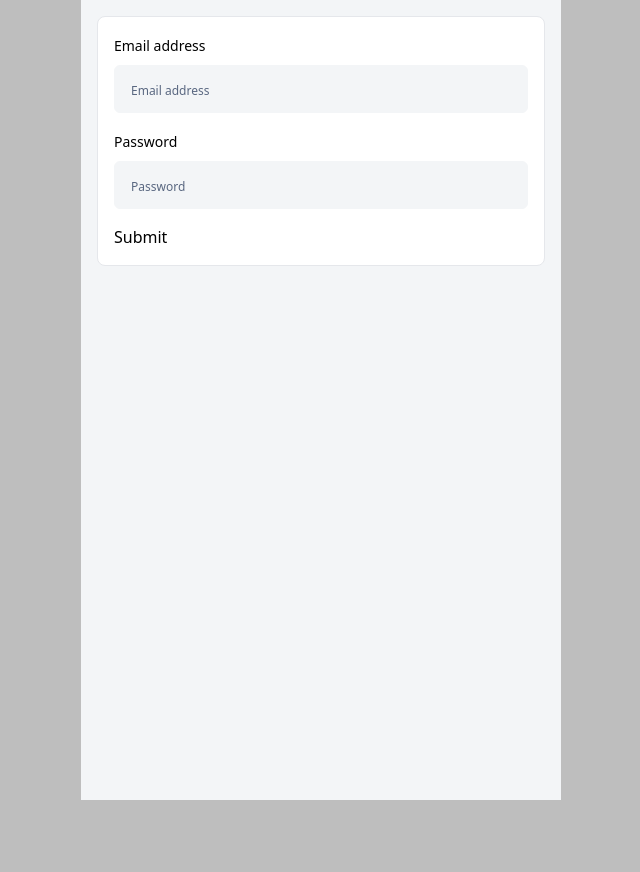
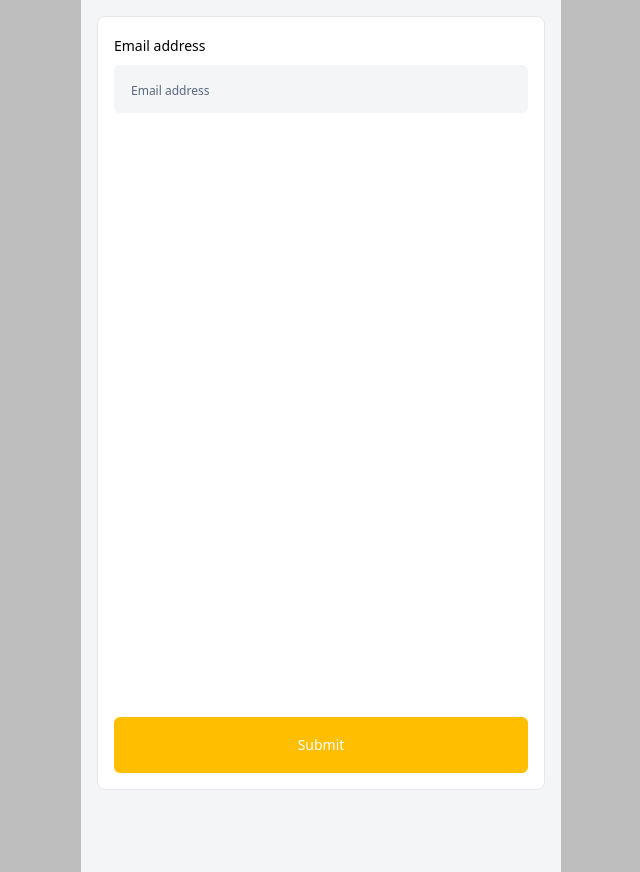
Before and after one commit to azharluthfi14/oeypay-root, a React (Vite) app: page / in a window 1280 px wide. Shown: the whole page, without its empty margins (319-959 px from the left). Before the commit the page ends 800 px from the top, so only its background shows below. Built offline with nearby package versions, Linux system fonts and the light colour scheme.

Commit message:
chore: add state validation input

```diff
--- a/capacitor.config.ts
+++ b/capacitor.config.ts
@@ -1,12 +1,12 @@
-import { CapacitorConfig } from '@capacitor/cli';
+import type { CapacitorConfig } from '@capacitor/cli';
 
 const config: CapacitorConfig = {
   appId: 'com.oeypay.app',
   appName: 'oeypay',
   webDir: 'dist',
   server: {
-    androidScheme: 'https'
-  }
+    androidScheme: 'https',
+  },
 };
 
 export default config;
--- /dev/null
+++ b/src/components/atoms/Buttons/index.tsx
@@ -0,0 +1,50 @@
+import type { ButtonHTMLAttributes } from 'react';
+import { forwardRef } from 'react';
+
+import { cva } from 'class-variance-authority';
+import type { VariantProps } from 'class-variance-authority';
+
+import { cn } from '@/utils';
+
+interface ButtonProps
+  extends ButtonHTMLAttributes<HTMLButtonElement>,
+    VariantProps<typeof buttonVariants> {}
+
+const buttonVariants = cva(
+  'inline-flex items-center justify-center whitespace-nowrap rounded-md text-sm font-medium ring-offset-background transition-colors focus-visible:outline-none focus-visible:ring-2 focus-visible:ring-ring focus-visible:ring-offset-2 disabled:pointer-events-none disabled:opacity-50',
+  {
+    variants: {
+      variant: {
+        'default': 'bg-yellow text-white hover:bg-yellow/90',
+        'outline-primary':
+          'border border-yellow text-yellow bg-background hover:bg-yellow hover:text-white',
+        'secondary':
+          'bg-secondary text-secondary-foreground hover:bg-secondary/80',
+        'ghost': 'bg-white2 text-gray2',
+        'link': 'text-primary underline-offset-4 hover:underline',
+      },
+      size: {
+        default: 'h-14 p-4',
+        sm: 'h-9 rounded-md px-3',
+        lg: 'h-11 rounded-md px-8',
+        icon: 'h-10 w-10',
+      },
+    },
+    defaultVariants: {
+      variant: 'default',
+      size: 'default',
+    },
+  },
+);
+
+export const Button = forwardRef<HTMLButtonElement, ButtonProps>(
+  ({ className, variant, size, ...props }, ref) => {
+    return (
+      <button
+        className={cn(buttonVariants({ variant, size, className }))}
+        ref={ref}
+        {...props}
+      />
+    );
+  },
+);
--- a/src/components/atoms/Card/index.tsx
+++ b/src/components/atoms/Card/index.tsx
@@ -1,5 +1,17 @@
 import type { ReactNode } from 'react';
 
-export const Card = ({ children }: { children: ReactNode }) => {
-  return <div className="bg-white rounded-lg p-4 border">{children}</div>;
+import { cn } from '@/utils';
+
+export const Card = ({
+  children,
+  className,
+}: {
+  children: ReactNode;
+  className?: string;
+}) => {
+  return (
+    <div className={cn('bg-white rounded-lg p-4 border', className)}>
+      {children}
+    </div>
+  );
 };
--- a/src/components/atoms/Input/index.tsx
+++ b/src/components/atoms/Input/index.tsx
@@ -11,12 +11,12 @@ export const Input = forwardRef<HTMLInputElement, InputProps>(
       <input
         type={type}
         className={cn(
-          'flex h-12 w-full rounded-md border placeholder:text-[12px] border-white2 bg-white2 px-4 py-4 text-sm ring-offset-background file:border-0 file:bg-transparent file:text-sm file:font-medium placeholder:text-gray2 focus-visible:outline-none disabled:cursor-not-allowed disabled:opacity-50',
-          className
+          'flex h-12 w-full rounded-md transition-all ease-in-out duration-300 border placeholder:text-[12px] border-transparent bg-white2 px-4 py-4 text-sm file:border-0 file:bg-transparent file:text-sm file:font-medium placeholder:text-gray2 focus-visible:outline-none disabled:cursor-not-allowed disabled:opacity-50',
+          className,
         )}
         ref={ref}
         {...props}
       />
     );
-  }
+  },
 );
--- a/src/components/atoms/Label/index.tsx
+++ b/src/components/atoms/Label/index.tsx
@@ -13,5 +13,5 @@ export const Label = React.forwardRef<
   React.ElementRef<'label'>,
   React.ComponentPropsWithoutRef<'label'> & VariantProps<typeof labelVariants>
 >(({ className, ...props }, ref) => (
-  <label ref={ref} {...props} className={cn(labelVariants(), className)} />
+  <label ref={ref} className={cn(labelVariants(), className)} {...props} />
 ));
--- a/src/components/atoms/index.ts
+++ b/src/components/atoms/index.ts
@@ -1,4 +1,5 @@
 export * from './BottomLayout';
+export * from './Buttons';
 export * from './Card';
 export * from './Input';
 export * from './Label';
--- a/src/components/organisms/FormRegister/index.tsx
+++ b/src/components/organisms/FormRegister/index.tsx
@@ -2,20 +2,26 @@ import type { Control } from 'react-hook-form';
 import { Controller } from 'react-hook-form';
 import type * as z from 'zod';
 
-import { Card, Input, Label } from '@/components';
+import { Button, Card, Input, Label } from '@/components';
 import type { LoginValidation } from '@/libs';
 
 export const FormRegister = ({ handleSubmit, control }: FormRegisterProps) => {
   return (
-    <Card>
-      <form onSubmit={handleSubmit} className="space-y-4">
+    <Card className="relative overflow-y-hidden">
+      <form
+        onSubmit={handleSubmit}
+        className="flex flex-col justify-between h-[calc(100vh_-_60px)]">
+        <div className="space-y-2">
           <div className="space-y-2">
             <Controller
               control={control}
               name="email"
-            render={({ field: { onChange, onBlur, value }, formState: { errors } }) => (
+              render={({
+                field: { onChange, onBlur, value },
+                formState: { errors },
+              }) => (
                 <div className="space-y-2">
-                <Label>Email address</Label>
+                  <Label htmlFor="email">Email address</Label>
                   <Input
                     type="email"
                     placeholder="Email address"
@@ -23,6 +29,7 @@ export const FormRegister = ({ handleSubmit, control }: FormRegisterProps) => {
                     onBlur={onBlur}
                     value={value}
                   />
+
                   {errors.email && <span>{errors.email?.message}</span>}
                 </div>
               )}
@@ -46,7 +53,31 @@ export const FormRegister = ({ handleSubmit, control }: FormRegisterProps) => {
               )}
             />
           </div>
-        <button type="submit">Submit</button>
+          <div className="space-y-2">
+            <Controller
+              control={control}
+              name="password"
+              render={({ field: { onChange, onBlur, value } }) => (
+                <div className="space-y-2">
+                  <Label>Password</Label>
+                  <Input
+                    type="password"
+                    placeholder="Password"
+                    onChange={onChange}
+                    onBlur={onBlur}
+                    value={value}
+                  />
+                </div>
+              )}
+            />
+          </div>
+        </div>
+
+        <footer className="">
+          <Button type="button" className="w-full">
+            Submit
+          </Button>
+        </footer>
       </form>
     </Card>
   );
--- a/src/libs/authValidation.ts
+++ b/src/libs/authValidation.ts
@@ -3,9 +3,13 @@ import * as z from 'zod';
 const EMAIL_REGEX = /^[\w-\\.]+@([\w-]+\.)+[\w-]{2,4}$/;
 
 export const LoginValidation = z.object({
-  email: z
+  emailAddress: z
     .string()
-    .regex(EMAIL_REGEX)
-    .email({ message: 'Invalid email. Please enter a valid email address' }),
-  password: z.string().min(8, { message: 'Password must be at least 8 characters.' }),
+    .min(1, { message: 'Email address is required' })
+    .email({
+      message: 'Invalid email address. Please enter a valid email address',
+    }),
+  // password: z
+  //   .string()
+  //   .min(8, { message: 'Password must be at least 8 characters.' }),
 });
--- a/src/pages/Home/index.tsx
+++ b/src/pages/Home/index.tsx
@@ -11,7 +11,7 @@ export const HomePage = () => {
   return (
     <section data-testid="title-homepage">
       This is HomePage Mas
-      <Input placeholder="Text input" />
+      {/* <Input placeholder="Text input" />
       <GeeTest
         nativeButton={{
           width: '100%',
@@ -22,7 +22,7 @@ export const HomePage = () => {
         product={'popup'}
         onSuccess={result => console.log('success. result: ', result)}
       />
-      <button>Submit</button>
+      <button>Submit</button> */}
     </section>
   );
 };
--- a/src/pages/Register/index.tsx
+++ b/src/pages/Register/index.tsx
@@ -1,10 +1,62 @@
+import { zodResolver } from '@hookform/resolvers/zod';
 import type { SubmitHandler } from 'react-hook-form';
 import { useForm } from 'react-hook-form';
 
 import type { LoginSchema } from '@/components';
-import { FormRegister } from '@/components';
+import { Button, Card, Input, Label } from '@/components';
+import { LoginValidation } from '@/libs';
 export const RegisterPage = () => {
-  const { handleSubmit, control } = useForm<LoginSchema>();
-  const onSubmit: SubmitHandler<LoginSchema> = data => console.log(data);
-  return <FormRegister control={control} handleSubmit={handleSubmit(onSubmit)} />;
+  const {
+    register,
+    handleSubmit,
+    formState: { errors },
+  } = useForm<LoginSchema>({
+    resolver: zodResolver(LoginValidation),
+    mode: 'onTouched',
+    defaultValues: {
+      emailAddress: '',
+    },
+  });
+
+  const onSubmitHandler: SubmitHandler<LoginSchema> = values => {
+    console.log(values);
+  };
+
+  return (
+    <Card className="relative overflow-y-hidden">
+      <form
+        onSubmit={handleSubmit(onSubmitHandler)}
+        className="flex flex-col justify-between h-[calc(100vh_-_60px)]">
+        <div className="space-y-2">
+          <div className="space-y-2">
+            <div className="space-y-2">
+              <Label
+                className={errors.emailAddress && 'text-red-500'}
+                htmlFor="email">
+                Email address
+              </Label>
+              <Input
+                {...register('emailAddress')}
+                name="emailAddress"
+                placeholder="Email address"
+                className={errors.emailAddress && 'border-red-500'}
+              />
+
+              {errors.emailAddress && (
+                <span className="text-xs text-red-500">
+                  {errors.emailAddress?.message}
+                </span>
+              )}
+            </div>
+          </div>
+        </div>
+
+        <div>
+          <Button type="submit" className="w-full">
+            Submit
+          </Button>
+        </div>
+      </form>
+    </Card>
+  );
 };
```
Also changed, not shown: 2 other files (tests, documents, lock files or other folders). Lines whose indentation alone changed are shown as unchanged.
